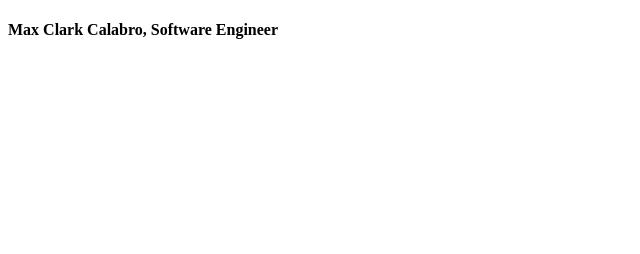
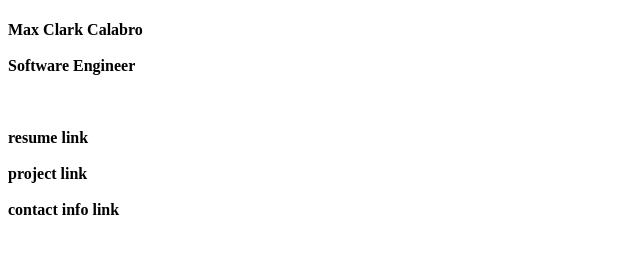
Before and after one commit to max-calabro/Portfolio, a plain HTML site: page index.html in a window 1280 px wide. Shown: the whole page, without its empty margins (0-640 px from the left). Drawn offline with Linux system fonts and the light colour scheme.

Commit message:
building the basic layout and function of the page

```diff
--- a/index.html
+++ b/index.html
@@ -9,8 +9,7 @@
   <title>Portfolio</title>
 </head>
 <body>
-  <header>
-    <h4 class="name"></h4>
-  </header>
+  <header></header>
+  <div class="main-display"></div>
 </body>
 </html>
--- a/script.js
+++ b/script.js
@@ -68,6 +68,7 @@ const addHeader = () => {
 }
 setTimeout(() => {
   addHeader()
+  mainDisplay()
 }, 3000)
 
 const fillHeader = () => {
@@ -75,9 +76,31 @@ const fillHeader = () => {
   headerInfo.className = 'name'
   document.querySelector('header').append(headerInfo)
   document.querySelector('.name').innerHTML =
-    siteInfo.name + ', ' + siteInfo.title
+    siteInfo.name +
+    '<br></br>' +
+    siteInfo.title +
+    '<br></br>' +
+    '<br></br>' +
+    'resume link' +
+    '<br></br>' +
+    'project link' +
+    '<br></br>' +
+    'contact info link' +
+    '<br></br>'
+}
+
+const mainDisplay = () => {
+  let section = document.createElement('section')
+  document.querySelector('.main-display').append(section)
+}
+
+const fillMainDisplay = () => {
+  console.log('loaded')
+  //  set up a switch that will fill the main display based on what is clicked
 }
 
 //
 //  listeners
 //
+
+//  event listener that sends info to fillMainDisplay
--- a/style.css
+++ b/style.css
@@ -13,10 +13,17 @@
   justify-content: center;
   align-items: center;
 
-  animation-duration: 3s;
+  animation-duration: 1s;
   animation-name: fadeInThenOut;
   animation-iteration-count: 1;
 
   opacity: 0;
   min-height: 100vh;
 }
+
+.name {
+  display: flex;
+  flex-direction: column;
+
+  max-width: 160px;
+}
```
